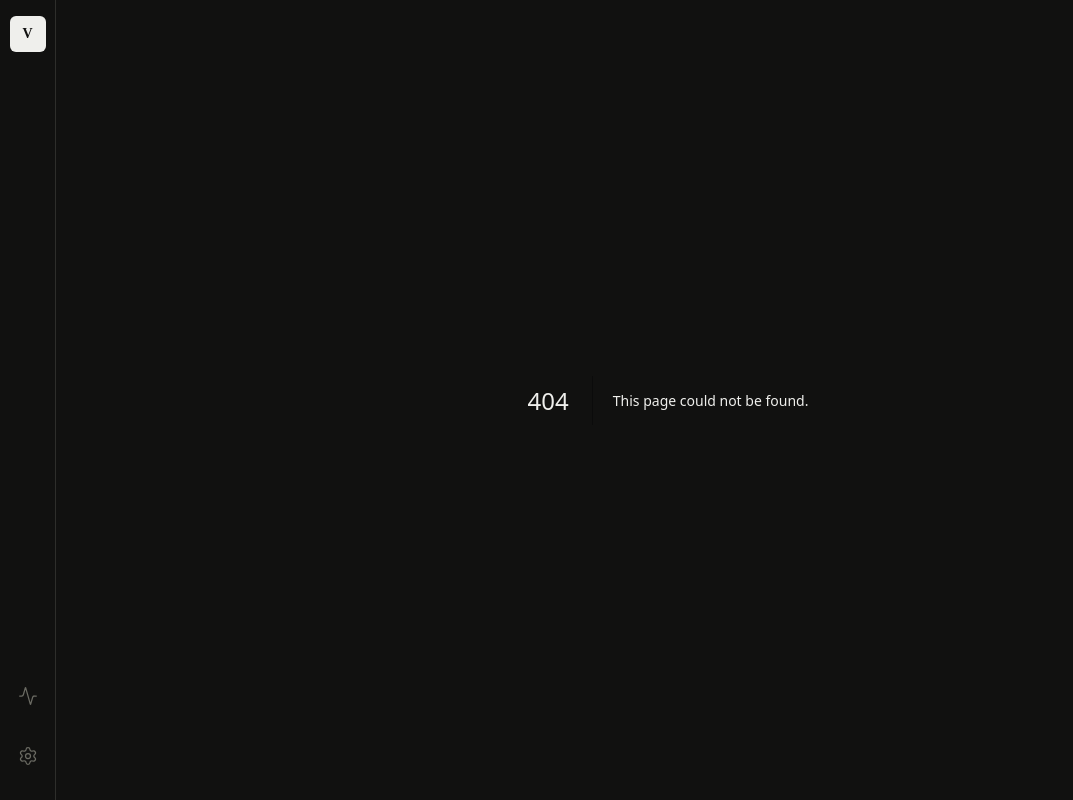
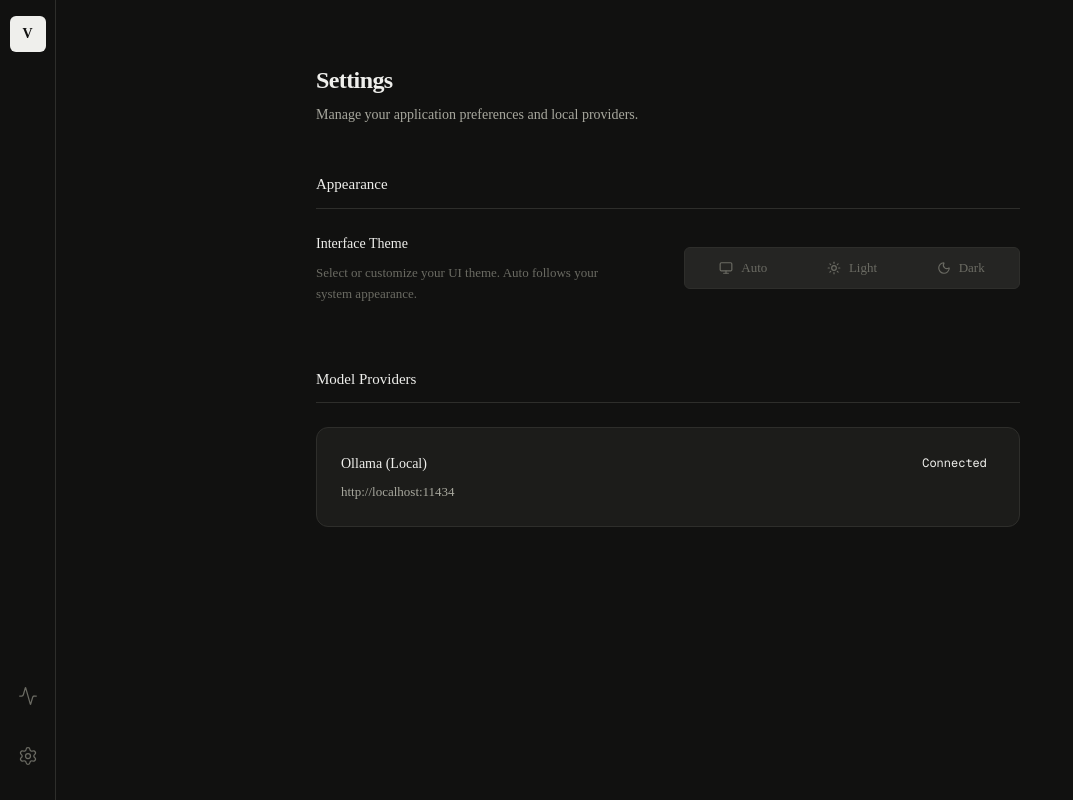
Before and after one commit to DHIWAHAR-K/vigilante, a Next.js app in the folder apps/web/: page /settings in a window 1280 px wide. Before the commit this address had no page. Shown: the whole page, without its empty margins (0-1073 px from the left). Built offline with nearby package versions, Linux system fonts and the light colour scheme.

Commit message:
feat: Add settings page with theme preferences and motion animations
- Create settings page route
- Add motion configuration for consistent animations across app
- Integrate theme controls in settings page
- Add animation variants for fade-in transitions

```diff
--- /dev/null
+++ b/apps/web/src/app/settings/page.tsx
@@ -0,0 +1,66 @@
+'use client';
+
+import React from 'react';
+import { motion } from 'framer-motion';
+import { ThemeSegmentedControl } from '@/components/theme/ThemeSegmentedControl';
+import { homeFadeIn } from '@/lib/motion-config';
+
+export default function SettingsPage() {
+  return (
+    <motion.div
+      initial="hidden"
+      animate="visible"
+      variants={homeFadeIn}
+      className="flex flex-col min-h-full w-full bg-bg-base"
+    >
+      <div className="w-full max-w-3xl mx-auto px-8 py-16 h-full flex flex-col gap-12">
+
+        <div className="flex flex-col gap-2">
+          <h1 className="text-2xl font-semibold text-text-primary tracking-tight">Settings</h1>
+          <p className="text-text-secondary text-[14px]">Manage your application preferences and local providers.</p>
+        </div>
+
+        {/* Appearance Section */}
+        <section className="flex flex-col gap-6">
+          <div className="flex flex-col gap-1">
+            <h2 className="text-[15px] font-medium text-text-primary">Appearance</h2>
+            <div className="h-[1px] w-full bg-border-subtle mt-2" />
+          </div>
+
+          <div className="flex flex-col md:flex-row gap-12 items-start md:items-center">
+            <div className="flex flex-col gap-2 max-w-xs">
+              <span className="text-[14px] font-medium text-text-primary">Interface Theme</span>
+              <span className="text-[13px] text-text-muted leading-relaxed">
+                Select or customize your UI theme. Auto follows your system appearance.
+              </span>
+            </div>
+
+            <div className="flex-1 w-full">
+              <ThemeSegmentedControl />
+            </div>
+          </div>
+        </section>
+
+        {/* Providers Section (Placeholder) */}
+        <section className="flex flex-col gap-6 mt-4">
+          <div className="flex flex-col gap-1">
+            <h2 className="text-[15px] font-medium text-text-primary">Model Providers</h2>
+            <div className="h-[1px] w-full bg-border-subtle mt-2" />
+          </div>
+
+          <div className="flex flex-col gap-4">
+            <div className="p-6 rounded-xl border border-border-subtle bg-bg-surface flex flex-col gap-2 relative overflow-hidden group">
+              <div className="absolute top-0 left-0 w-1 h-full bg-success opacity-80" />
+              <div className="flex justify-between items-center w-full">
+                <span className="text-[14px] font-medium text-text-primary">Ollama (Local)</span>
+                <span className="text-[12px] font-mono text-success bg-success-subtle px-2 py-0.5 rounded-md">Connected</span>
+              </div>
+              <p className="text-[13px] text-text-secondary">http://localhost:11434</p>
+            </div>
+          </div>
+        </section>
+
+      </div>
+    </motion.div>
+  );
+}
--- /dev/null
+++ b/apps/web/src/lib/motion-config.ts
@@ -0,0 +1,81 @@
+import { Variants } from 'framer-motion';
+
+export const breatheVariants: Variants = {
+  idle: {
+    boxShadow: [
+      '0 0 0px rgba(245, 166, 35, 0)',
+      '0 0 20px rgba(245, 166, 35, 0.12)',
+      '0 0 0px rgba(245, 166, 35, 0)',
+    ],
+    transition: {
+      duration: 3,
+      repeat: Infinity,
+      ease: 'easeInOut',
+    },
+  },
+  focused: {
+    boxShadow: '0 0 0 1px rgba(245, 166, 35, 0.15)',
+    transition: { duration: 0.15, ease: 'easeOut' }
+  }
+};
+
+export const containerVariants: Variants = {
+  hidden: {},
+  visible: {
+    transition: {
+      staggerChildren: 0.04,
+    },
+  },
+};
+
+export const itemVariants: Variants = {
+  hidden: { opacity: 0, x: -8 },
+  visible: {
+    opacity: 1,
+    x: 0,
+    transition: { duration: 0.2, ease: [0.25, 0.46, 0.45, 0.94] }
+  },
+};
+
+export const sourceCardVariants: Variants = {
+  hidden: { opacity: 0, x: 24, scale: 0.96 },
+  visible: {
+    opacity: 1,
+    x: 0,
+    scale: 1,
+    transition: {
+      type: 'spring',
+      stiffness: 300,
+      damping: 24
+    }
+  },
+};
+
+export const sendReadyVariants: Variants = {
+  idle: { scale: 1 },
+  ready: {
+    scale: [1, 1.08, 1],
+    transition: { duration: 0.3, ease: 'easeOut' }
+  },
+  pressed: {
+    scale: 0.92,
+    transition: { duration: 0.1 }
+  },
+};
+
+export const homeFadeIn: Variants = {
+  hidden: { opacity: 0 },
+  visible: {
+    opacity: 1,
+    transition: { duration: 0.2, ease: 'easeOut' }
+  }
+};
+
+export const queryBarSlideUp: Variants = {
+  hidden: { opacity: 0, y: 16 },
+  visible: {
+    opacity: 1,
+    y: 0,
+    transition: { duration: 0.25, ease: [0.25, 0.46, 0.45, 0.94] }
+  }
+};
```
